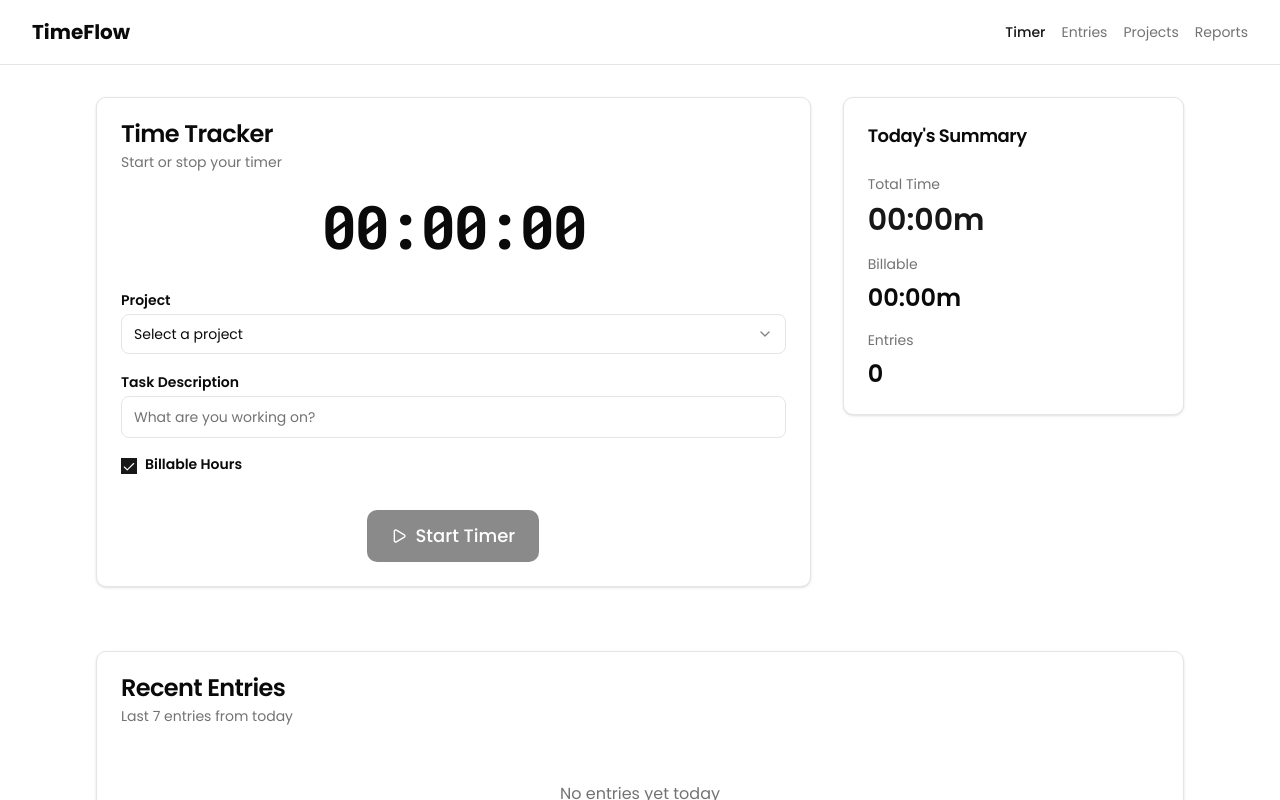
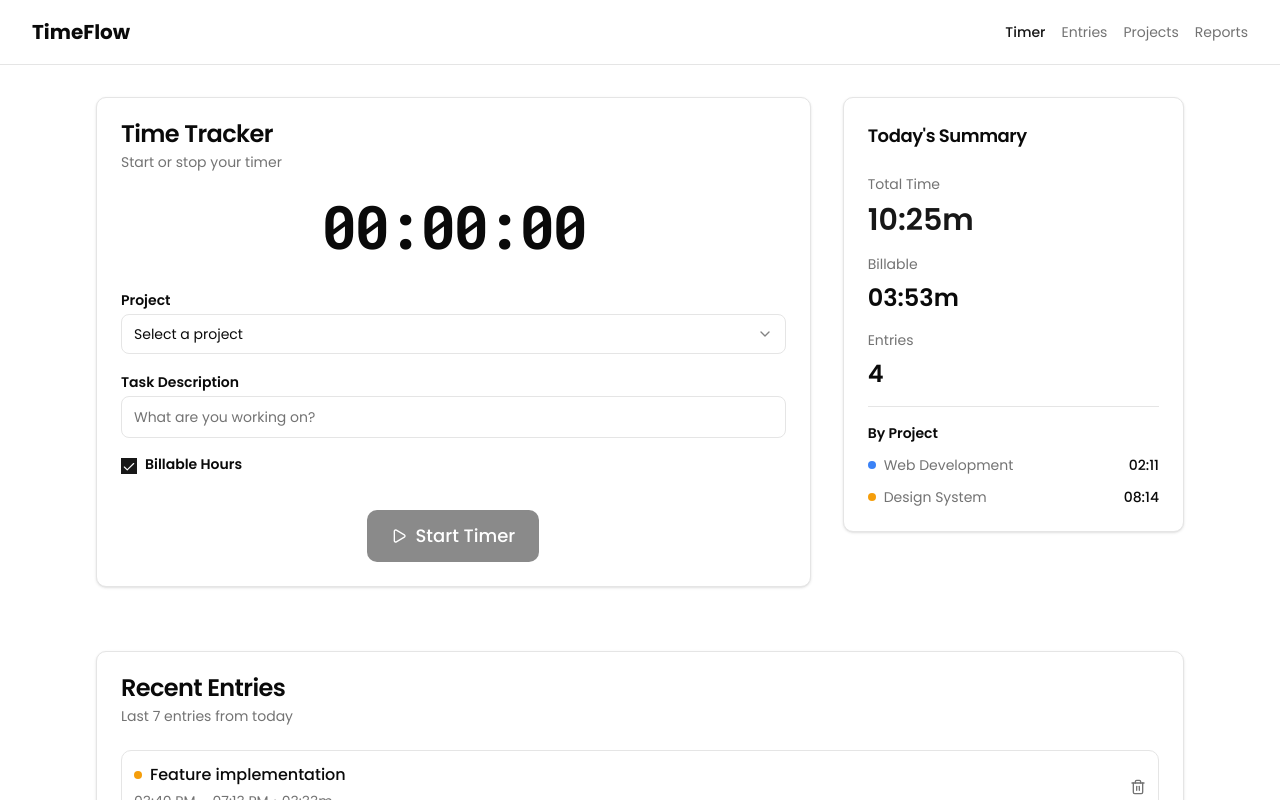
Before and after one commit to AbdallahRagab7/time-tracker, a Next.js app: page /timer in a window 1280 px wide. Shown: the top 800 px of the page. Built offline with nearby package versions, Linux system fonts and the light colour scheme.

Commit message:
seed fake data for testing

```diff
--- a/app/layout.tsx
+++ b/app/layout.tsx
@@ -1,14 +1,15 @@
 import type { Metadata } from "next";
 import { Poppins } from "next/font/google";
 import "./globals.css";
-import { Navigation } from "@/components/Navigation";
+import { Navigation } from "@/features/shared/navigation";
+import { DataSeeder } from "@/components/DataSeeder";
 
 const poppins = Poppins({
-  weight: ['300', '400', '500', '600', '700'],
-  style: ['normal', 'italic'],
+  weight: ["300", "400", "500", "600", "700"],
+  style: ["normal", "italic"],
   subsets: ["latin"],
-  display: 'swap',
-  variable: '--font-poppins',
+  display: "swap",
+  variable: "--font-poppins",
 });
 
 export const metadata: Metadata = {
@@ -22,9 +23,8 @@ export default function RootLayout({
 }>) {
   return (
     <html lang="en">
-      <body
-        className={`${poppins.className} antialiased`}
-      >
+      <body className={`${poppins.className} antialiased`}>
+        <DataSeeder />
         <Navigation />
         {children}
       </body>
--- /dev/null
+++ b/components/DataSeeder.tsx
@@ -0,0 +1,16 @@
+"use client";
+
+import { useEffect } from "react";
+import { seedFakeData } from "@/lib/seedFakeData";
+
+/**
+ * Component that seeds fake data on app startup
+ * Only runs once when the app loads (if stores are empty)
+ */
+export function DataSeeder() {
+  useEffect(() => {
+    seedFakeData();
+  }, []);
+
+  return null;
+}
--- a/components/Navigation.tsx
+++ /dev/null
@@ -1,40 +0,0 @@
-"use client"
-
-import Link from "next/link"
-import { usePathname } from "next/navigation"
-
-export function Navigation() {
-  const pathname = usePathname()
-
-  const navItems = [
-    { href: "/timer", label: "Timer" },
-    { href: "/entries", label: "Entries" },
-    { href: "/projects", label: "Projects" },
-    { href: "/reports", label: "Reports" },
-  ]
-
-  return (
-    <nav className="border-b border-border bg-card">
-      <div className="mx-auto max-w-7xl px-4 sm:px-6 lg:px-8">
-        <div className="flex h-16 items-center justify-between">
-          <Link href="/" className="text-xl font-bold text-foreground hover:text-primary">
-            TimeFlow
-          </Link>
-          <div className="flex gap-4 text-sm">
-            {navItems.map(({ href, label }) => (
-              <Link
-                key={href}
-                href={href}
-                className={`transition-colors ${
-                  pathname === href ? "text-primary font-medium" : "text-muted-foreground hover:text-foreground"
-                }`}
-              >
-                {label}
-              </Link>
-            ))}
-          </div>
-        </div>
-      </div>
-    </nav>
-  )
-}
--- a/features/shared/navigation.tsx
+++ b/features/shared/navigation.tsx
@@ -1,40 +1,54 @@
-"use client"
+"use client";
 
-import Link from "next/link"
-import { usePathname } from "next/navigation"
+import Link from "next/link";
+import { usePathname } from "next/navigation";
 
 export function Navigation() {
-  const pathname = usePathname()
+  const pathname = usePathname();
 
   const navItems = [
     { href: "/timer", label: "Timer" },
     { href: "/entries", label: "Entries" },
     { href: "/projects", label: "Projects" },
     { href: "/reports", label: "Reports" },
-  ]
+  ];
 
   return (
-    <nav className="border-b border-border bg-card">
-      <div className="mx-auto max-w-7xl px-4 sm:px-6 lg:px-8">
-        <div className="flex h-16 items-center justify-between">
-          <Link href="/" className="text-xl font-bold text-foreground hover:text-primary">
+    <header className="border-b border-border bg-card">
+      <nav
+        className="mx-auto flex h-16 max-w-7xl items-center justify-between px-4 sm:px-6 lg:px-8"
+        aria-label="Main navigation"
+      >
+        {/* Logo / Home Link */}
+        <Link
+          href="/"
+          className="text-xl font-bold text-foreground hover:text-primary transition-colors"
+        >
           TimeFlow
         </Link>
-          <div className="flex gap-4 text-sm">
-            {navItems.map(({ href, label }) => (
+
+        {/* Navigation Links */}
+        <ul className="flex items-center gap-4 text-sm">
+          {navItems.map(({ href, label }) => {
+            const isActive = pathname === href;
+            return (
+              <li key={href}>
                 <Link
-                key={href}
                   href={href}
+                  aria-current={isActive ? "page" : undefined}
                   className={`transition-colors ${
-                  pathname === href ? "text-primary font-medium" : "text-muted-foreground hover:text-foreground"
+                    isActive
+                      ? "text-primary font-medium"
+                      : "text-muted-foreground hover:text-foreground"
                   }`}
                 >
                   {label}
                 </Link>
-            ))}
-          </div>
-        </div>
-      </div>
+              </li>
+            );
+          })}
+        </ul>
       </nav>
-  )
+    </header>
+  );
 }
--- /dev/null
+++ b/lib/seedFakeData.ts
@@ -0,0 +1,213 @@
+/**
+ * Seed fake data for testing purposes
+ * This file populates the stores with sample projects and time entries
+ */
+
+import { useProjectStore } from "@/features/projects/store/project-store";
+import { useEntriesStore } from "@/features/entries/store/entries-store";
+import type { Project, TimeEntry } from "@/features/shared/types";
+
+/**
+ * Generate a random ID
+ */
+function generateId(): string {
+  return `${Date.now()}-${Math.random().toString(36).substr(2, 9)}`;
+}
+
+/**
+ * Generate a date string in YYYY-MM-DD format
+ */
+function formatDate(date: Date): string {
+  return date.toISOString().split("T")[0];
+}
+
+/**
+ * Seed fake projects into the project store
+ */
+export function seedFakeProjects(): void {
+  const { addProject } = useProjectStore.getState();
+  const now = new Date().toISOString();
+
+  const projects: Project[] = [
+    {
+      id: generateId(),
+      name: "Web Development",
+      client: "Acme Corp",
+      color: "#3b82f6", // blue
+      hourlyRate: 75,
+      currency: "USD",
+      status: "active",
+      createdAt: now,
+    },
+    {
+      id: generateId(),
+      name: "Mobile App",
+      client: "TechStart Inc",
+      color: "#10b981", // green
+      hourlyRate: 90,
+      currency: "USD",
+      status: "active",
+      createdAt: now,
+    },
+    {
+      id: generateId(),
+      name: "Design System",
+      client: "Creative Agency",
+      color: "#f59e0b", // amber
+      hourlyRate: 65,
+      currency: "USD",
+      status: "active",
+      createdAt: now,
+    },
+  ];
+
+  projects.forEach((project) => {
+    addProject(project);
+  });
+
+  console.log(`✅ Seeded ${projects.length} fake projects`);
+}
+
+/**
+ * Seed fake time entries into the entries store
+ */
+export function seedFakeEntries(): void {
+  const { addEntry } = useEntriesStore.getState();
+  const { projects } = useProjectStore.getState();
+
+  if (projects.length === 0) {
+    console.warn("⚠️ No projects found. Please seed projects first.");
+    return;
+  }
+
+  const entries: TimeEntry[] = [];
+  const now = new Date().toISOString();
+
+  // Generate entries for the last 7 days
+  for (let dayOffset = 0; dayOffset < 7; dayOffset++) {
+    const entryDate = new Date();
+    entryDate.setDate(entryDate.getDate() - dayOffset);
+    const dateStr = formatDate(entryDate);
+
+    // Generate 2-4 entries per day
+    const entriesPerDay = Math.floor(Math.random() * 3) + 2;
+
+    for (let i = 0; i < entriesPerDay; i++) {
+      // Random project
+      const project = projects[Math.floor(Math.random() * projects.length)];
+
+      // Random start time (between 9 AM and 5 PM)
+      const startHour = 9 + Math.floor(Math.random() * 8);
+      const startMinute = Math.floor(Math.random() * 60);
+      const startTime = new Date(entryDate);
+      startTime.setHours(startHour, startMinute, 0, 0);
+
+      // Random duration (30 minutes to 4 hours)
+      const durationMinutes = 30 + Math.floor(Math.random() * 210); // 30 to 240 minutes
+      const endTime = new Date(startTime);
+      endTime.setMinutes(endTime.getMinutes() + durationMinutes);
+
+      const durationSeconds = durationMinutes * 60;
+      const billable = Math.random() > 0.3; // 70% billable
+
+      const tasks = [
+        "Code review",
+        "Feature implementation",
+        "Bug fixing",
+        "UI/UX design",
+        "API development",
+        "Testing",
+        "Documentation",
+        "Meeting",
+        "Refactoring",
+        "Performance optimization",
+      ];
+
+      const tags = [
+        ["frontend", "react"],
+        ["backend", "api"],
+        ["design", "ui"],
+        ["testing", "qa"],
+        ["documentation"],
+      ];
+
+      const entry: TimeEntry = {
+        id: generateId(),
+        projectId: project.id,
+        task: tasks[Math.floor(Math.random() * tasks.length)],
+        startTime: startTime.toISOString(),
+        endTime: endTime.toISOString(),
+        duration: durationSeconds,
+        billable,
+        tags: tags[Math.floor(Math.random() * tags.length)],
+        notes:
+          Math.random() > 0.5
+            ? `Worked on ${project.name} - ${
+                tasks[Math.floor(Math.random() * tasks.length)]
+              }`
+            : "",
+        date: dateStr,
+        createdAt: now,
+      };
+
+      entries.push(entry);
+    }
+  }
+
+  entries.forEach((entry) => {
+    addEntry(entry);
+  });
+
+  console.log(`✅ Seeded ${entries.length} fake time entries`);
+}
+
+/**
+ * Check if stores already have data
+ */
+export function hasExistingData(): boolean {
+  const { projects } = useProjectStore.getState();
+  const { entries } = useEntriesStore.getState();
+  return projects.length > 0 || entries.length > 0;
+}
+
+/**
+ * Seed all fake data (projects and entries)
+ * Only seeds if stores are empty
+ */
+export function seedFakeData(): void {
+  if (hasExistingData()) {
+    console.log("ℹ️ Data already exists. Skipping seed.");
+    return;
+  }
+
+  console.log("🌱 Starting to seed fake data...");
+  seedFakeProjects();
+  seedFakeEntries();
+  console.log("✅ Finished seeding fake data!");
+}
+
+// If running directly (e.g., in browser console), execute seeding
+if (typeof window !== "undefined") {
+  // Make functions available globally for easy testing
+  (
+    window as unknown as {
+      seedFakeData: typeof seedFakeData;
+      seedFakeProjects: typeof seedFakeProjects;
+      seedFakeEntries: typeof seedFakeEntries;
+    }
+  ).seedFakeData = seedFakeData;
+  (
+    window as unknown as {
+      seedFakeData: typeof seedFakeData;
+      seedFakeProjects: typeof seedFakeProjects;
+      seedFakeEntries: typeof seedFakeEntries;
+    }
+  ).seedFakeProjects = seedFakeProjects;
+  (
+    window as unknown as {
+      seedFakeData: typeof seedFakeData;
+      seedFakeProjects: typeof seedFakeProjects;
+      seedFakeEntries: typeof seedFakeEntries;
+    }
+  ).seedFakeEntries = seedFakeEntries;
+}
```
Also changed, not shown: 1 other file (tests, documents, lock files or other folders). Lines whose indentation alone changed are shown as unchanged.
